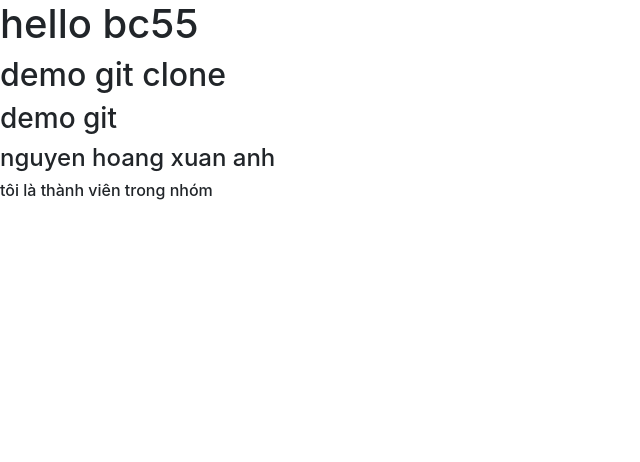
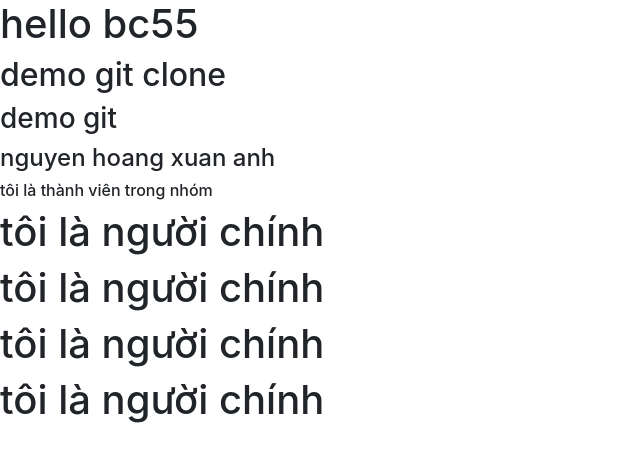
Before and after one commit to tuannguyen1704/bc55_demo_git, a plain HTML site: page index.html in a window 1280 px wide. Shown: the whole page, without its empty margins (0-640 px from the left). Drawn offline with nearby package versions, Linux system fonts and the light colour scheme.

Commit message:
update them dong 20 21 22 23

```diff
--- a/index.html
+++ b/index.html
@@ -17,6 +17,10 @@
 
 
       <h6>tôi là thành viên trong nhóm</h6>
+      <h1>tôi là người chính </h1>
+      <h1>tôi là người chính </h1>
+      <h1>tôi là người chính </h1>
+      <h1>tôi là người chính </h1>
 
     <!-- Optional JavaScript -->
     <!-- jQuery first, then Popper.js, then Bootstrap JS -->
```
